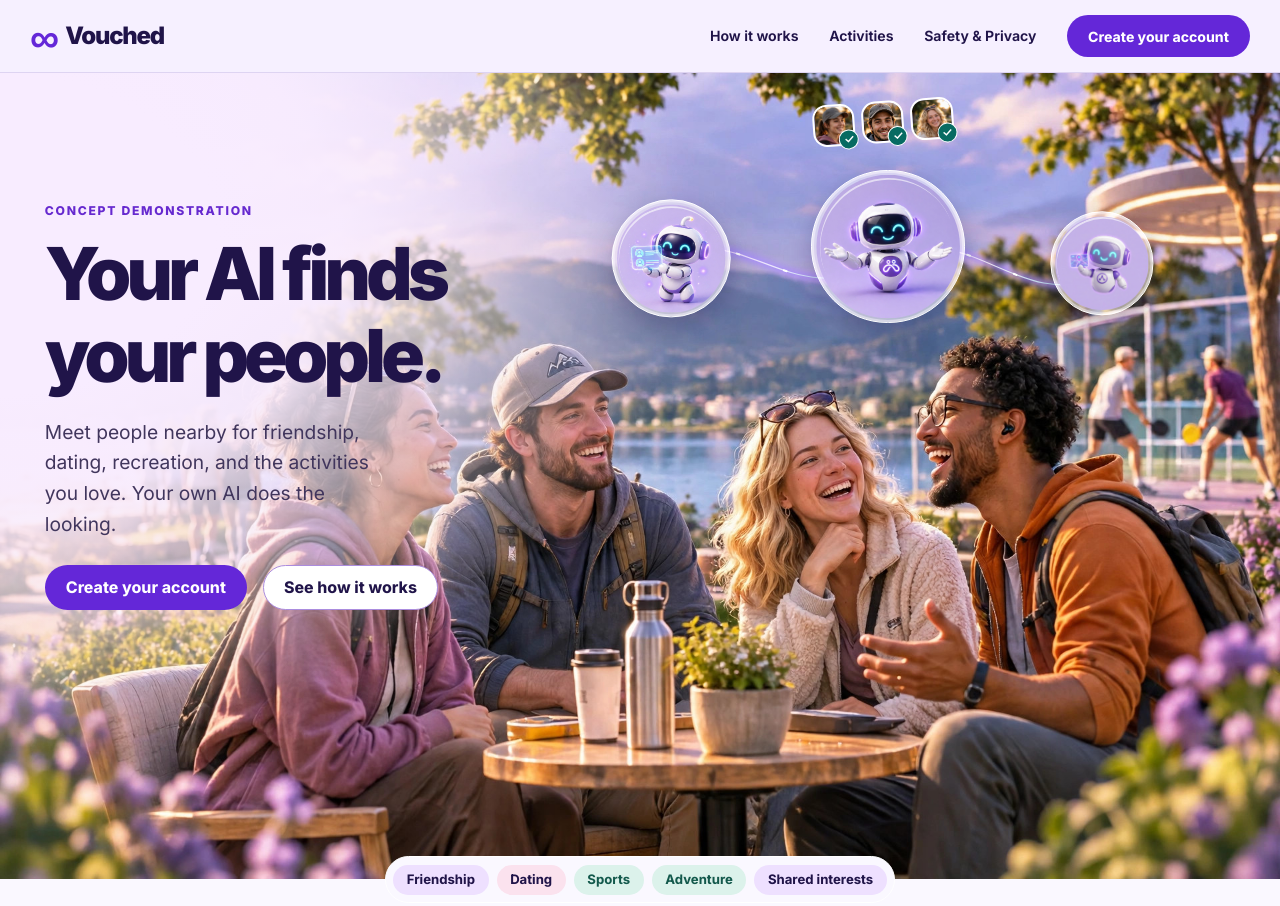
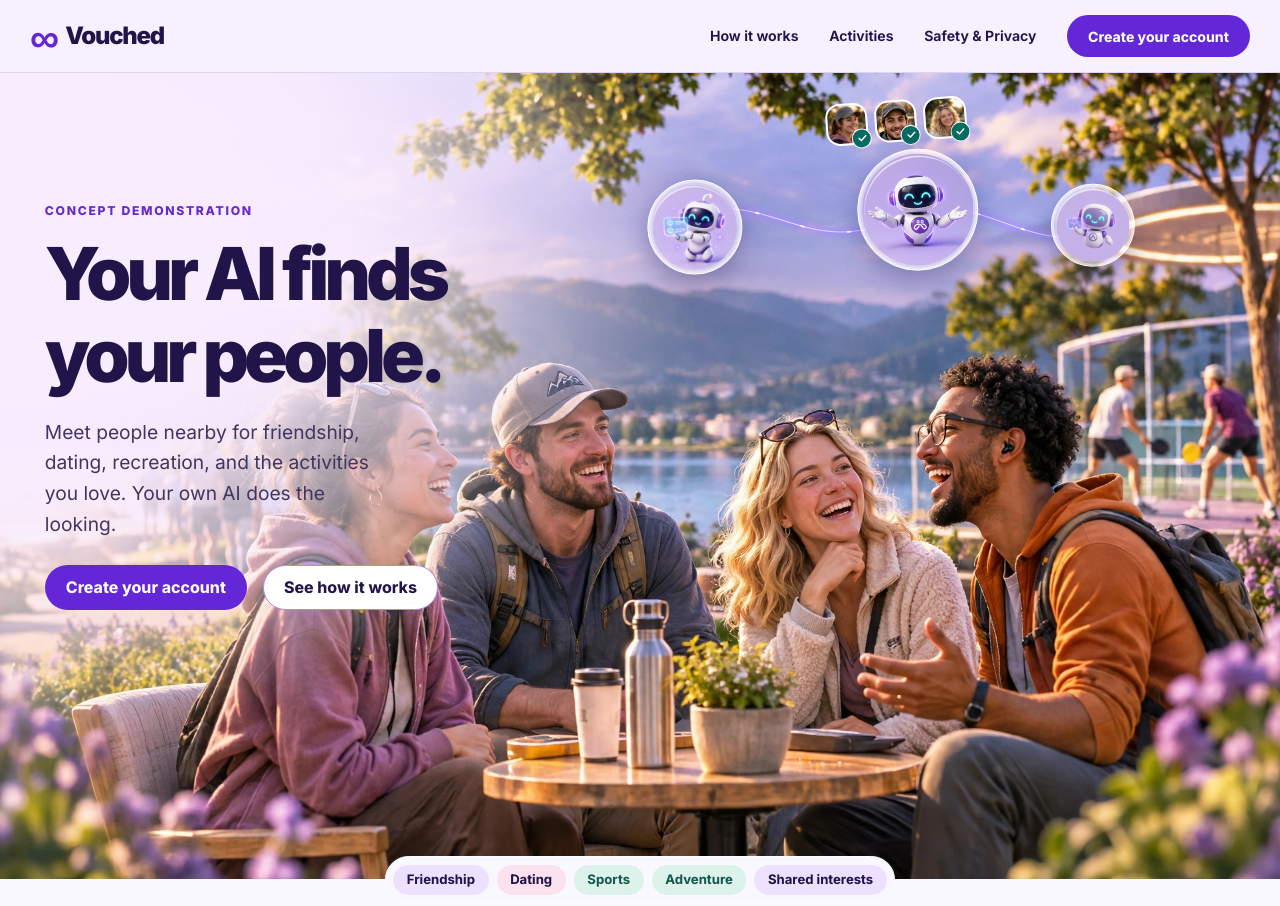
Before and after one commit to budwakelam/vouched-preview, a plain HTML site: page index.html in a window 1280 px wide. Shown: the top 906 px of the page. Drawn offline with Linux system fonts and the light colour scheme.

Commit message:
Deploy 9c83993: keep floating agents clear of hero copy and faces

```diff
--- a/app.js
+++ b/app.js
@@ -364,25 +364,35 @@ const hero = document.querySelector('.hero');
 const bubbles = [...hero.querySelectorAll('.bubble')];
 let pointerX = 0;
 let pointerY = 0;
+let followX = 0;
+let followY = 0;
+let lastFrame;
 let frame;
 hero.addEventListener('pointermove', event => {
+  if (event.pointerType === 'touch') return;
   const bounds = hero.getBoundingClientRect();
   pointerX = (event.clientX - bounds.left) / bounds.width - .5;
   pointerY = (event.clientY - bounds.top) / bounds.height - .5;
 });
 hero.addEventListener('pointerleave', () => { pointerX = 0; pointerY = 0; });
 function drift(now) {
+  const ease = 1 - Math.exp(-Math.min(now - (lastFrame ?? now), 50) / 220);
+  lastFrame = now;
+  followX += (pointerX - followX) * ease;
+  followY += (pointerY - followY) * ease;
+  const travel = hero.clientWidth > 700 ? 1 : .5;
   bubbles.forEach((bubble, index) => {
     const depth = Number(bubble.dataset.depth);
-    const phase = now / (1350 + index * 420) + index * 2;
-    const x = (Math.cos(phase) * 5 + pointerX * 15) * depth;
-    const y = (Math.sin(phase) * 9 + pointerY * 12) * depth;
+    const phase = now / (2300 + index * 560) + index * 2;
+    const x = (Math.cos(phase) * 18 + followX * 52) * depth * travel;
+    const y = (Math.sin(phase) * 10 + followY * 14) * depth * travel;
     bubble.style.transform = `translate3d(${x}px, ${y}px, 0)`;
   });
   frame = requestAnimationFrame(drift);
 }
 function syncMotion() {
   cancelAnimationFrame(frame);
+  lastFrame = undefined;
   if (reduceMotion.matches) bubbles.forEach(bubble => { bubble.style.transform = ''; });
   else frame = requestAnimationFrame(drift);
 }
--- a/style.css
+++ b/style.css
@@ -34,7 +34,7 @@ button:disabled{opacity:.55;cursor:wait}
 .kicker{font-size:.76rem;text-transform:uppercase;font-weight:800;letter-spacing:.14em;color:#6629cf;margin-bottom:.8rem}
 .hero{
   position:relative;isolation:isolate;background:#f8ecff;overflow:hidden;
-  min-height:clamp(740px,63vw,1120px);
+  min-height:max(47vw,clamp(740px,63vw,1120px));
 }
 .hero-inner{
   position:relative;z-index:2;pointer-events:none;
@@ -48,18 +48,18 @@ button:disabled{opacity:.55;cursor:wait}
   content:"";position:absolute;inset:0;pointer-events:none;
   background:radial-gradient(ellipse min(54vw,1000px) 64% at 0% 20%,#f8ecff 31%,#f8ecfff2 49%,#f8ecff87 73%,transparent 100%);
 }
-.friends{width:100%;height:100%;object-fit:cover;object-position:center 100%}
+.friends{width:100%;height:100%;object-fit:cover;object-position:center 60%}
 .bubble{position:absolute;aspect-ratio:1;z-index:2;border-radius:50%;padding:4px;border:1px solid #fff;background:#fdf5ff8f;box-shadow:inset 0 0 0 2px #ffffff6b,0 8px 26px #29215a58;pointer-events:none}
 .bubble img{width:100%;height:100%;object-fit:cover;clip-path:circle(50%)}
 .bubble::after{content:"";position:absolute;inset:5%;border-radius:50%;border-top:2px solid #fff9;transform:rotate(-23deg)}
-.bubble-left{width:clamp(76px,9.25vw,160px);left:48%;top:16%}
-.bubble-main{width:clamp(108px,12vw,205px);left:63%;top:12%;z-index:3}
-.bubble-right{width:clamp(68px,8.1vw,138px);left:82%;top:18%}
-.portraits{display:flex;gap:7px;position:absolute;top:3.5%;left:69%;z-index:3;transform:translateX(-50%) rotate(-4deg)}
+.bubble-left{width:clamp(70px,7.4vw,128px);left:51%;top:clamp(92px,8vw,145px)}
+.bubble-main{width:clamp(96px,9.5vw,160px);left:66%;top:clamp(78px,6.5vw,116px);z-index:3}
+.bubble-right{width:clamp(65px,6.5vw,112px);left:83%;top:clamp(105px,9vw,162px)}
+.portraits{display:flex;gap:7px;position:absolute;top:clamp(14px,2.1vw,36px);left:70%;z-index:3;transform:translateX(-50%) rotate(-4deg)}
 .portraits span{position:relative}
 .portraits img{width:clamp(31px,3.3vw,56px);aspect-ratio:1;object-fit:cover;object-position:center 28%;border:2px solid white;border-radius:14px}
 .portraits b{position:absolute;bottom:-4px;right:-3px;background:var(--teal);color:white;border:1px solid white;border-radius:50%;width:1.25rem;height:1.25rem;text-align:center;font-size:.73rem}
-.agent-links{position:absolute;z-index:1;left:45%;top:11%;width:48%;height:22%;overflow:visible;pointer-events:none}
+.agent-links{position:absolute;z-index:1;left:47%;top:clamp(67px,5vw,90px);width:46%;height:clamp(120px,11vw,210px);overflow:visible;pointer-events:none}
 .agent-links use{fill:none;stroke-linecap:round;vector-effect:non-scaling-stroke}
 .agent-link-halo{stroke:#a68aff;stroke-width:9;filter:blur(5px)}
 .agent-link-line{stroke:url(#agent-link-color);stroke-width:1.6;opacity:.78}
```
